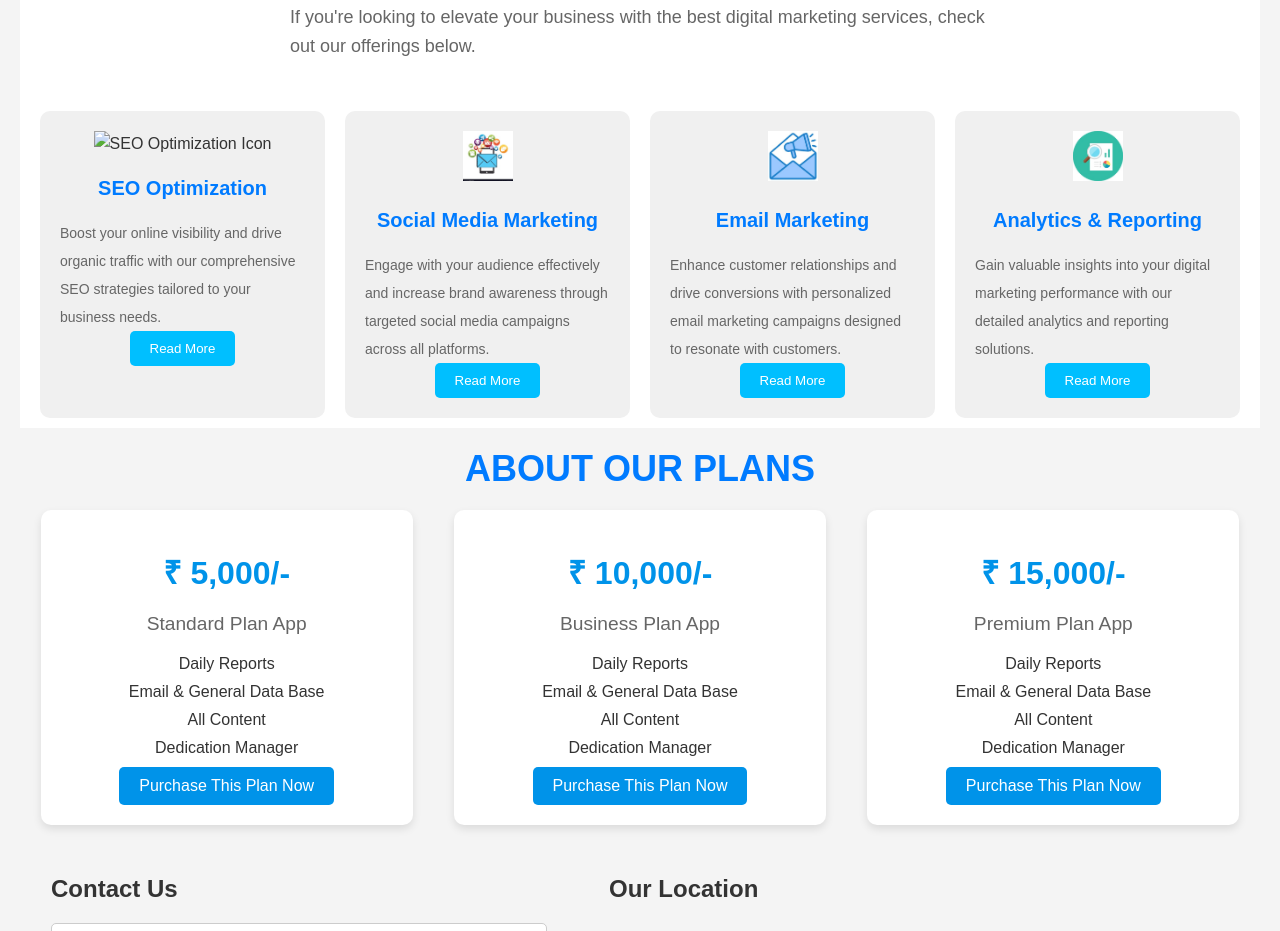
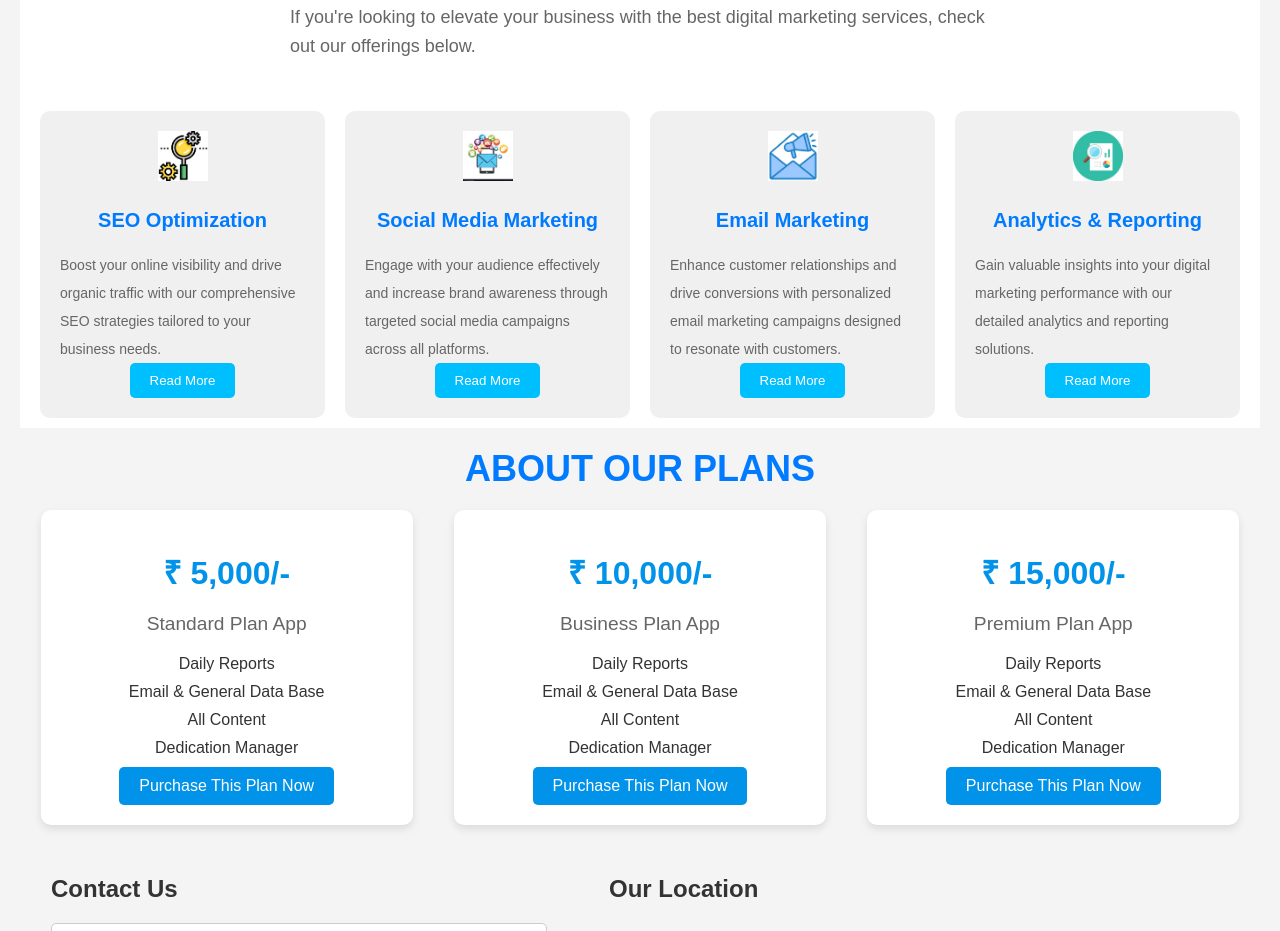
Before and after one commit to kowsalyasai30/Bluetick, a plain HTML site: page Index.html in a window 1280 px wide. Shown: the part 1033-1964 px from the top of the page. Drawn offline with Linux system fonts and the light colour scheme; grey boxes are pictures that could not be loaded.

Commit message:
Update Index.html

```diff
--- a/Index.html
+++ b/Index.html
@@ -54,7 +54,7 @@
         </p>
         <div class="services-list">
             <div class="service-item">
-                <img src="seo.png" alt="SEO Optimization Icon">
+                <img src="seo.jpg" alt="SEO Optimization Icon">
                 <h3>SEO Optimization</h3>
                 <p>Boost your online visibility and drive organic traffic with our comprehensive SEO strategies tailored to your business needs.</p>
                 <button class="read-more">Read More</button>
```
